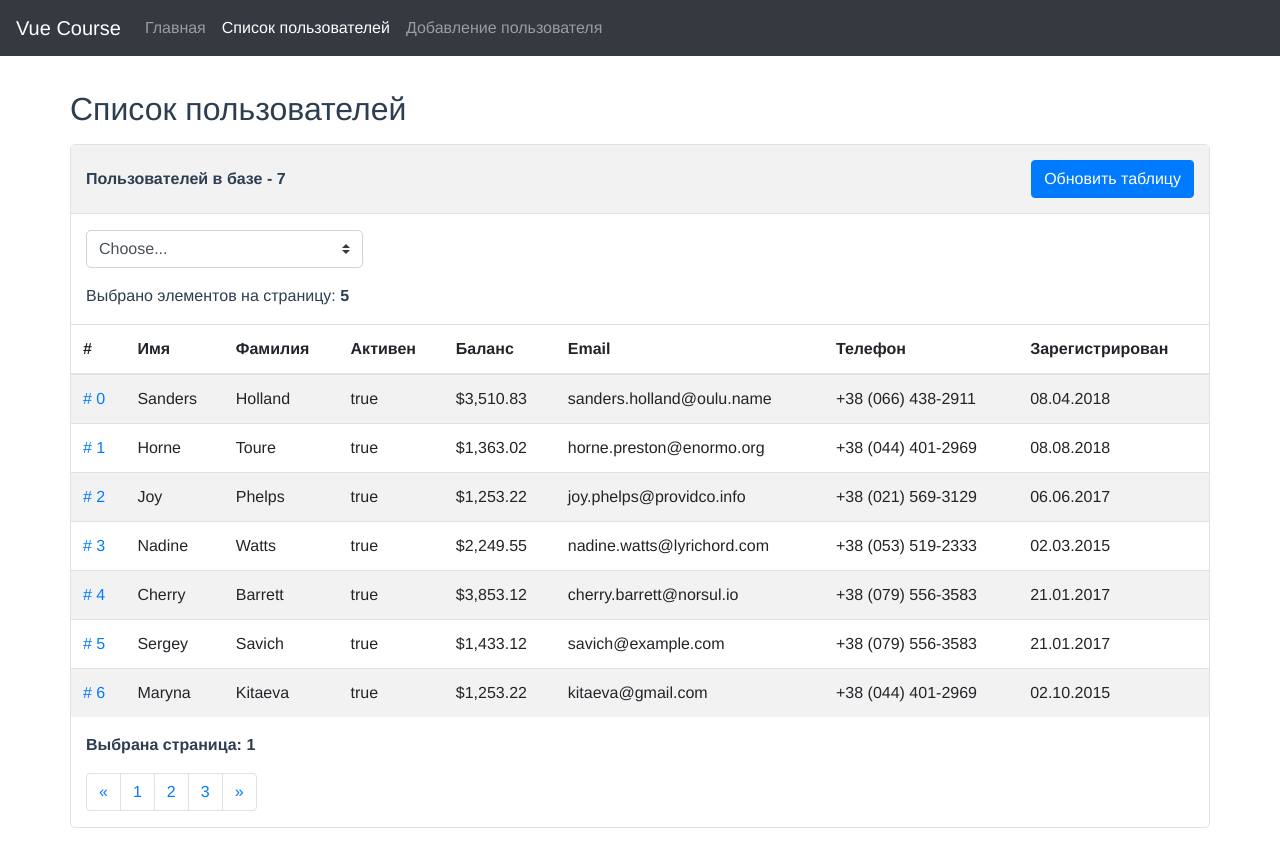
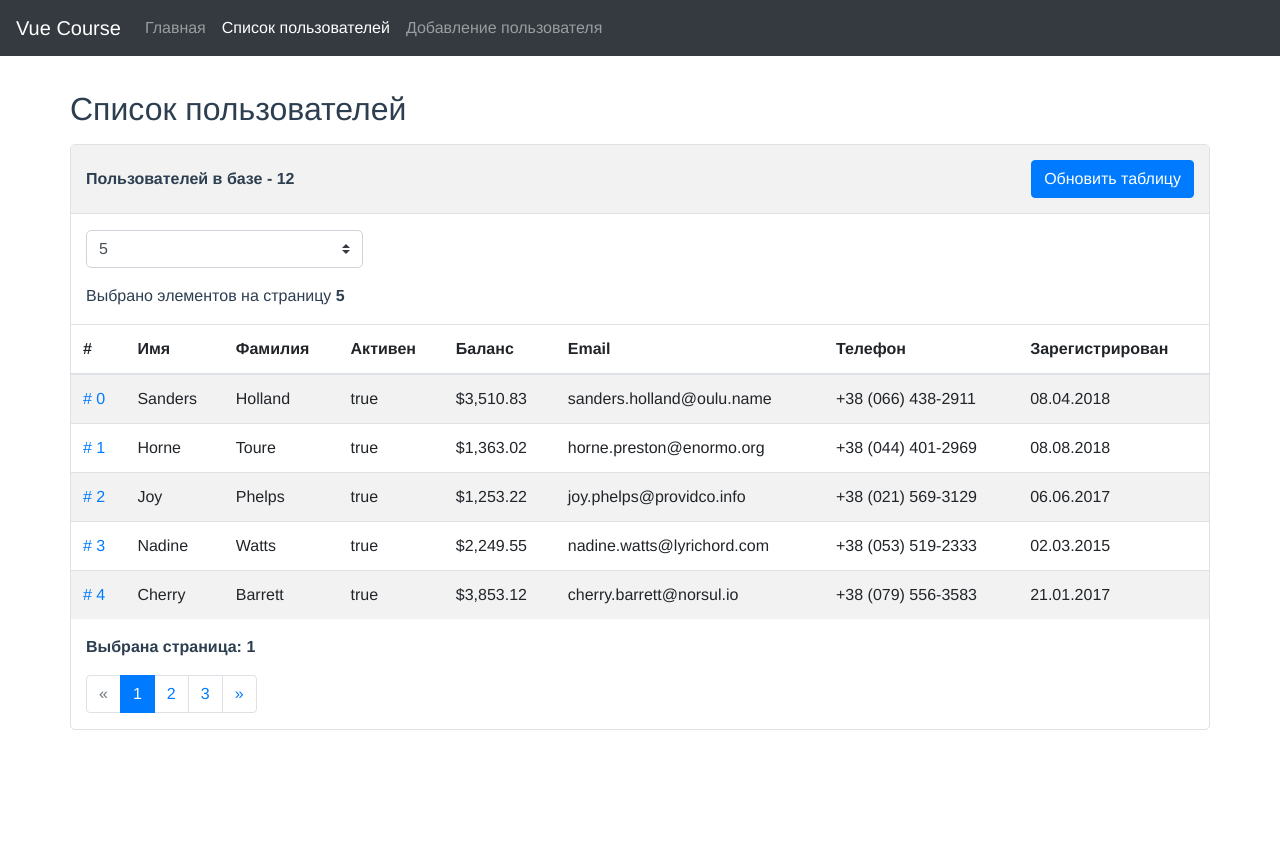
Before and after one commit to Litaash/vue-course, a Vue app: page /users in a window 1280 px wide. Shown: the top 866 px of the page. After the commit the page ends 820 px from the top, so only its background shows below. Built offline with nearby package versions, Linux system fonts and the light colour scheme; data requests are answered from the project's data file.

Commit message:
сделана Домашняя работа за 13.08.18

```diff
--- a/db.json
+++ b/db.json
@@ -101,7 +101,7 @@
       "isActive": true,
       "balance": "$1,253.22",
       "picture": "",
-      "age": 0,
+      "age": 24,
       "accessLevel": "user",
       "firstName": "Maryna",
       "lastName": "Kitaeva",
@@ -111,6 +111,86 @@
       "address": "Chernihiv",
       "about": "",
       "registered": "02.10.2015"
+    },
+    {
+      "id": 7,
+      "isActive": true,
+      "balance": "$2,253.22",
+      "picture": "",
+      "age": 22,
+      "accessLevel": "user",
+      "firstName": "Ignat",
+      "lastName": "Pirogov",
+      "company": "TEST",
+      "email": "pirog@gmail.com",
+      "phone": "+38 (933) 231-4469",
+      "address": "Chernihiv",
+      "about": "",
+      "registered": "02.10.2015"
+    },
+    {
+      "id": 8,
+      "isActive": true,
+      "balance": "$1,223.32",
+      "picture": "",
+      "age": 0,
+      "accessLevel": "user",
+      "firstName": "Andrey",
+      "lastName": "Ivanov",
+      "company": "TEST",
+      "email": "andry@gmail.com",
+      "phone": "+38 (044) 401-6512",
+      "address": "Chernihiv",
+      "about": "",
+      "registered": "02.10.2015"
+    },
+    {
+      "id": 9,
+      "isActive": true,
+      "balance": "$2,398.62",
+      "picture": "",
+      "age": 0,
+      "accessLevel": "user",
+      "firstName": "Kiryl",
+      "lastName": "Kaperskiy",
+      "company": "TEST",
+      "email": "kirya29@gmail.com",
+      "phone": "+38 (044) 401-2969",
+      "address": "Cherkasy",
+      "about": "",
+      "registered": "23.12.2011"
+    },
+    {
+      "id": 10,
+      "isActive": true,
+      "balance": "$4,253.22",
+      "picture": "",
+      "age": 0,
+      "accessLevel": "user",
+      "firstName": "Majik",
+      "lastName": "Panasyk",
+      "company": "TEST",
+      "email": "panas@gmail.com",
+      "phone": "+38 (344) 441-2969",
+      "address": "Kiev",
+      "about": "",
+      "registered": "23.09.2015"
+    },
+    {
+      "id": 11,
+      "isActive": true,
+      "balance": "$3,343.23",
+      "picture": "",
+      "age": 0,
+      "accessLevel": "user",
+      "firstName": "Oleksandr",
+      "lastName": "Litash",
+      "company": "LITASH",
+      "email": "litaash92@gmail.com",
+      "phone": "+38 (099) 2637-668",
+      "address": "Slavutich",
+      "about": "",
+      "registered": "15.08.2018"
     }
   ]
 }
--- a/src/components/Pagination.vue
+++ b/src/components/Pagination.vue
@@ -5,19 +5,19 @@
         <b>Выбрана страница: 1</b>
       </div>
       <ul class="pagination">
-        <li class="page-item">
-          <a class="page-link" href="#" aria-label="Previous">
+        <li class="page-item" :class="{ disabled: value === 1 }">
+          <a class="page-link" href="#" aria-label="Previous" @click.prevent="prevPage">
             <span aria-hidden="true">&laquo;</span>
-            <span class="sr-only">Previous</span>
           </a>
         </li>
-        <li class="page-item"><a class="page-link" href="#">1</a></li>
-        <li class="page-item"><a class="page-link" href="#">2</a></li>
-        <li class="page-item"><a class="page-link" href="#">3</a></li>
-        <li class="page-item">
-          <a class="page-link" href="#" aria-label="Next">
+        <li class="page-item" v-for="item in maxPages" :key="item" :class="{ active: value === item }">
+          <a class="page-link" href="#" @click.prevent="selectPage(item)">
+            {{ item }}
+          </a>
+        </li>
+        <li class="page-item" :class="{ disabled: value === maxPages }">
+          <a class="page-link" href="#" aria-label="Next" @click.prevent="nextPage">
             <span aria-hidden="true">&raquo;</span>
-            <span class="sr-only">Next</span>
           </a>
         </li>
       </ul>
@@ -27,7 +27,50 @@
 
 <script>
 export default {
-  name: 'Pagination'
+  name: 'Pagination',
+  props: {
+    // Выбранная страница
+    value: {
+      type: Number,
+      required: true
+    },
+    // Количество строк на страницу
+    perPage: {
+      type: Number,
+      required: true
+    },
+    // Общее количество строк в таблице
+    total: {
+      type: Number,
+      required: true
+    }
+  },
+  computed: {
+    // Максимальное количество страниц
+    maxPages() {
+      return Math.ceil(this.total / this.perPage)
+    }
+  },
+  methods: {
+    // Предыдущая страница
+    prevPage() {
+      const pageNum = this.value - 1
+      if (pageNum > 0) {
+        this.selectPage(pageNum)
+      }
+    },
+    // Следующая страница
+    nextPage() {
+      const pageNum = this.value + 1
+      if (pageNum <= this.maxPages) {
+        this.selectPage(pageNum)
+      }
+    },
+    // Выбор новой страницы
+    selectPage(page) {
+      this.$emit('input', page)
+    }
+  }
 }
 </script>
 
--- a/src/components/SelectLine.vue
+++ b/src/components/SelectLine.vue
@@ -1,20 +1,35 @@
 <template>
   <div class="input-group mb-3 d-flex flex-column">
-    <select class="custom-select w-25">
-      <option selected>Choose...</option>
-      <option value="1">1</option>
-      <option value="2">2</option>
-      <option value="3">3</option>
-      <option value="4">4</option>
-      <option value="5">5</option>
+    <select class="custom-select w-25" :value="value" @input="changed">
+      <option v-for="item in list" :key="item" :value="item">
+        {{ item }}
+      </option>
     </select>
-    <div class="mt-3">Выбрано элементов на страницу: <b>5</b></div>
+    <div class="form-control-static mt-3">Выбрано элементов на страницу <b>{{ rowsPerPage }}</b></div>
   </div>
 </template>
 
 <script>
 export default {
-  name: 'SelectLine'
+  name: 'SelectLine',
+  props: {
+    value: {
+      type: Number,
+      required: true
+    },
+    rowsPerPage: {
+      type: Number,
+      required: true
+    }
+  },
+  data: () => ({
+    list: [2, 5, 10]
+  }),
+  methods: {
+    changed(event) {
+      this.$emit('input', event.target.value)
+    }
+  }
 }
 </script>
 
--- /dev/null
+++ b/src/components/SmartTable.vue
@@ -0,0 +1,78 @@
+<template>
+  <div>
+    <div v-if="loading" class="alert alert-warning">
+      Загрузка...
+    </div>
+    <div v-else-if="!users.length">
+      Нет пользователей
+    </div>
+    <div v-else>
+      <div class="content__header d-flex justify-content-between mb-3">
+        <div class="block">
+          <p><b>Пользователей в базе - {{ total }}</b></p>
+        </div>
+        <div class="block">
+          <button class="btn btn-primary" @click="loadData">Обновить таблицу</button>
+        </div>
+      </div>
+      <select-line v-model.number="rowsPerPage" :rowsPerPage="rowsPerPage" />
+      <user-list :selectedPage="selectedPage" :rowsPerPage="rowsPerPage" :users="users" />
+      <pagination v-model.number="selectedPage" :per-page="rowsPerPage" :total="totalRows" />
+    </div>
+  </div>
+</template>
+
+<script>
+import axios from 'axios'
+
+export default {
+  name: 'SmartTable',
+  components: {
+    UserList: () => import('@/components/UserList.vue'),
+    Pagination: () => import('@/components/Pagination.vue'),
+    SelectLine: () => import('@/components/SelectLine.vue')
+  },
+  data: () => ({
+    users: [],
+    loading: true,
+    list: [],
+    rowsPerPage: 5,
+    selectedPage: 1
+  }),
+  computed: {
+    restUrl() {
+      return `http://localhost:3000/users`
+    },
+
+    totalRows() {
+      return this.users.length
+    },
+
+    total() {
+      return this.users.length
+    }
+  },
+  mounted() {
+    this.loadData()
+  },
+  watch: {
+    // При изменении количества элементов на страницу
+    rowsPerPage() {
+      this.selectedPage = 1
+    }
+  },
+  methods: {
+    loadData() {
+      this.loading = true
+
+      axios
+        .get(this.restUrl)
+        .then(response => {
+          this.users = response.data
+          this.loading = false
+        })
+        .catch(error => console.log(error))
+    }
+  }
+}
+</script>
--- a/src/components/UserList.vue
+++ b/src/components/UserList.vue
@@ -13,7 +13,7 @@
       </tr>
     </thead>
     <tbody>
-      <tr v-for="item in users" :key="item.id">
+      <tr v-for="item in filteredRows" :key="item.id">
         <td>
           <router-link :to="'/edit/' + item.id">
             # {{ item.id }}
@@ -28,22 +28,39 @@
         <td>{{ item.registered }}</td>
       </tr>
     </tbody>
-    <!-- <tfoot>
-      <tr>
-        <th colspan="8">
-          Всего пользователей: {{ total }}
-        </th>
-      </tr>
-    </tfoot> -->
   </table>
 </template>
 
 <script>
 export default {
+  name: 'UserList',
   props: {
     users: {
       type: Array,
       required: true
+    },
+    rowsPerPage: {
+      type: Number,
+      required: true
+    },
+    selectedPage: {
+      type: Number,
+      required: true
+    }
+  },
+  computed: {
+    filteredRows() {
+      return this.users.filter((item, index) => {
+        const startIndex = (this.selectedPage - 1) * this.rowsPerPage
+        const finalIndex = startIndex + this.rowsPerPage
+        return startIndex <= index && index < finalIndex
+      })
+    }
+  },
+  watch: {
+    // При изменении количества элементов на страницу
+    rowsPerPage() {
+      this.selectedPage = 1
     }
   }
 }
--- a/src/views/Users.vue
+++ b/src/views/Users.vue
@@ -3,67 +3,16 @@
     <div class="wrapper">
       <h2 class="mb-3">Список пользователей</h2>
       <div class="content">
-        <div v-if="loading" class="alert alert-warning">
-          Загрузка...
-        </div>
-        <div v-else-if="!users.length">
-          Нет пользователей
-        </div>
-        <template v-else>
-          <div class="content__header d-flex justify-content-between mb-3">
-            <div class="block">
-              <p><b>Пользователей в базе - {{ total }}</b></p>
-            </div>
-            <div class="block">
-              <button class="btn btn-primary" @click="loadData">Обновить таблицу</button>
-            </div>
-          </div>
-          <select-line />
-          <user-list :users="users" />
-          <pagination />
-        </template>
+        <smart-table />
       </div>
     </div>
   </div>
 </template>
 
 <script>
-import axios from 'axios'
-
 export default {
   components: {
-    UserList: () => import('@/components/UserList.vue'),
-    Pagination: () => import('@/components/Pagination.vue'),
-    SelectLine: () => import('@/components/SelectLine.vue')
-  },
-  data: () => ({
-    users: [],
-    loading: true
-  }),
-  computed: {
-    restUrl() {
-      return `http://localhost:3000/users`
-    },
-
-    total() {
-      return this.users.length
-    }
-  },
-  mounted() {
-    this.loadData()
-  },
-  methods: {
-    loadData() {
-      this.loading = true
-
-      axios
-        .get(this.restUrl)
-        .then(response => {
-          this.users = response.data
-          this.loading = false
-        })
-        .catch(error => console.log(error))
-    }
+    SmartTable: () => import('@/components/SmartTable.vue')
   }
 }
 </script>
```
